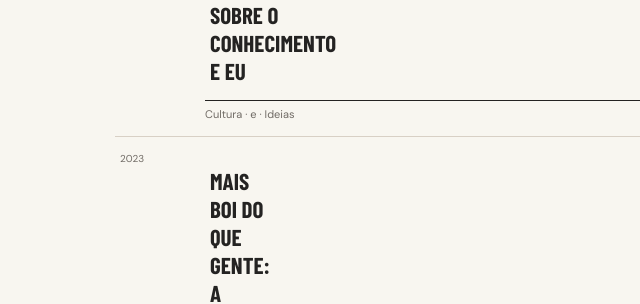
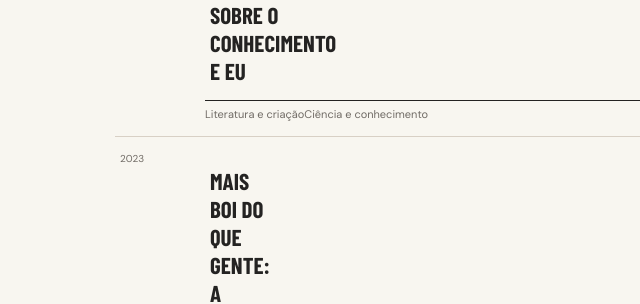
Before and after one commit to gmonteiropolli-design/Margens-da-Polis, a Jekyll site: the page built from indice-tematico/index.html, in a window 1280 px wide and 900 px high, scrolled down 5347 px. Shown: the part 153-457 px from the top of the window, without its empty margins (0-640 px from the left). Built offline with Jekyll 4.4.1, drawn with Linux system fonts in a browser that asks for light colours; some web fonts are replaced.

```diff
--- a/_posts/2026-11-09-frankenstein-a-tradicao-grega-sobre-o-conhecimento-e-eu.md
+++ b/_posts/2026-11-09-frankenstein-a-tradicao-grega-sobre-o-conhecimento-e-eu.md
@@ -2,6 +2,10 @@
 title: Frankenstein, a tradição grega sobre o conhecimento e eu
 date: 2023-10-06
 categories: Cultura e Ideias
+temas:
+  - "Literatura e criação"
+  - "Ciência e conhecimento"
+
 author: Giulia Polli
 description: O presente texto estabelece relação entre um ensaio de Alvaro
   Bianchi chamado “Temas e Problemas nos projetos de Pesquisa” e o livro de
```
